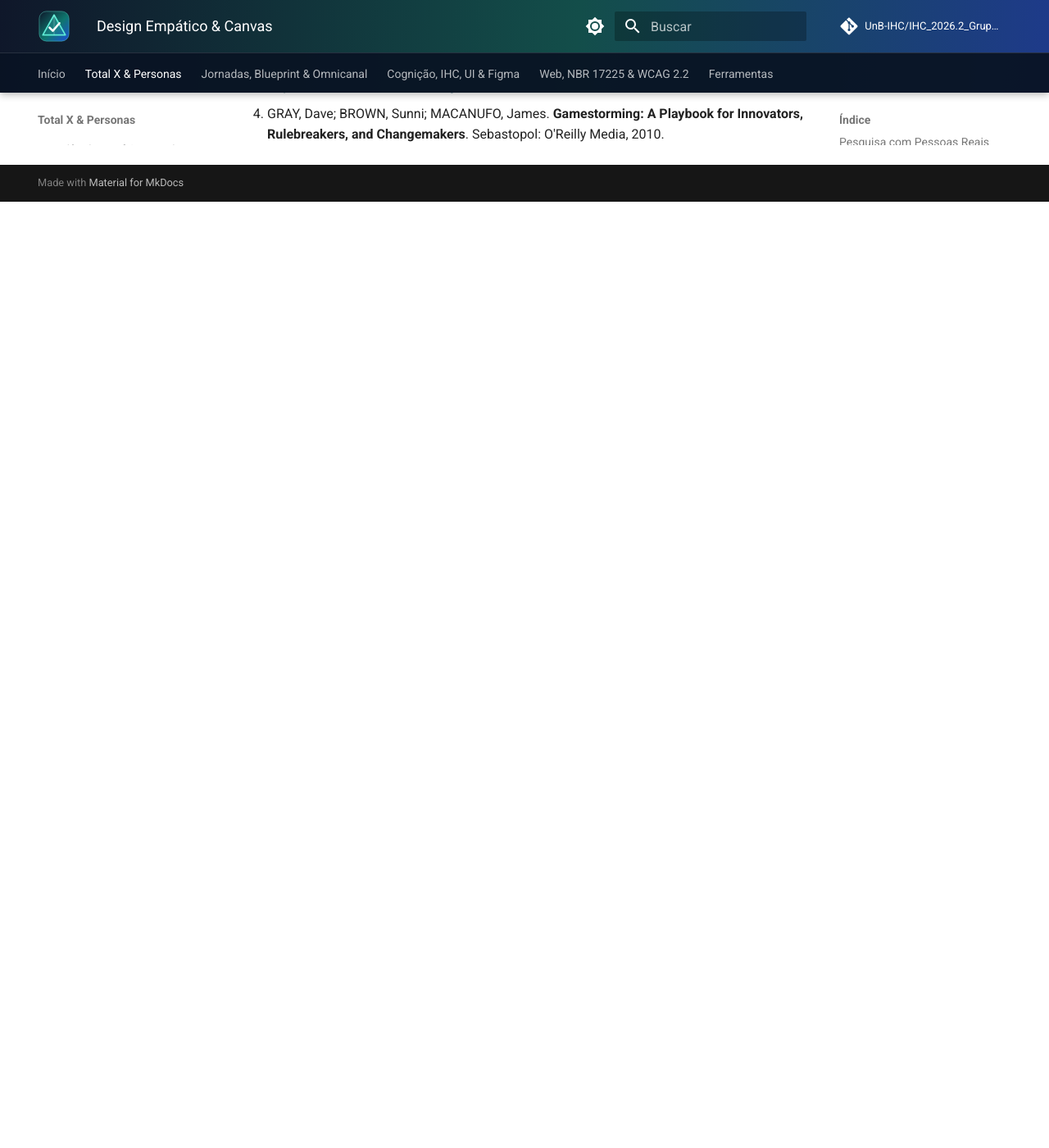
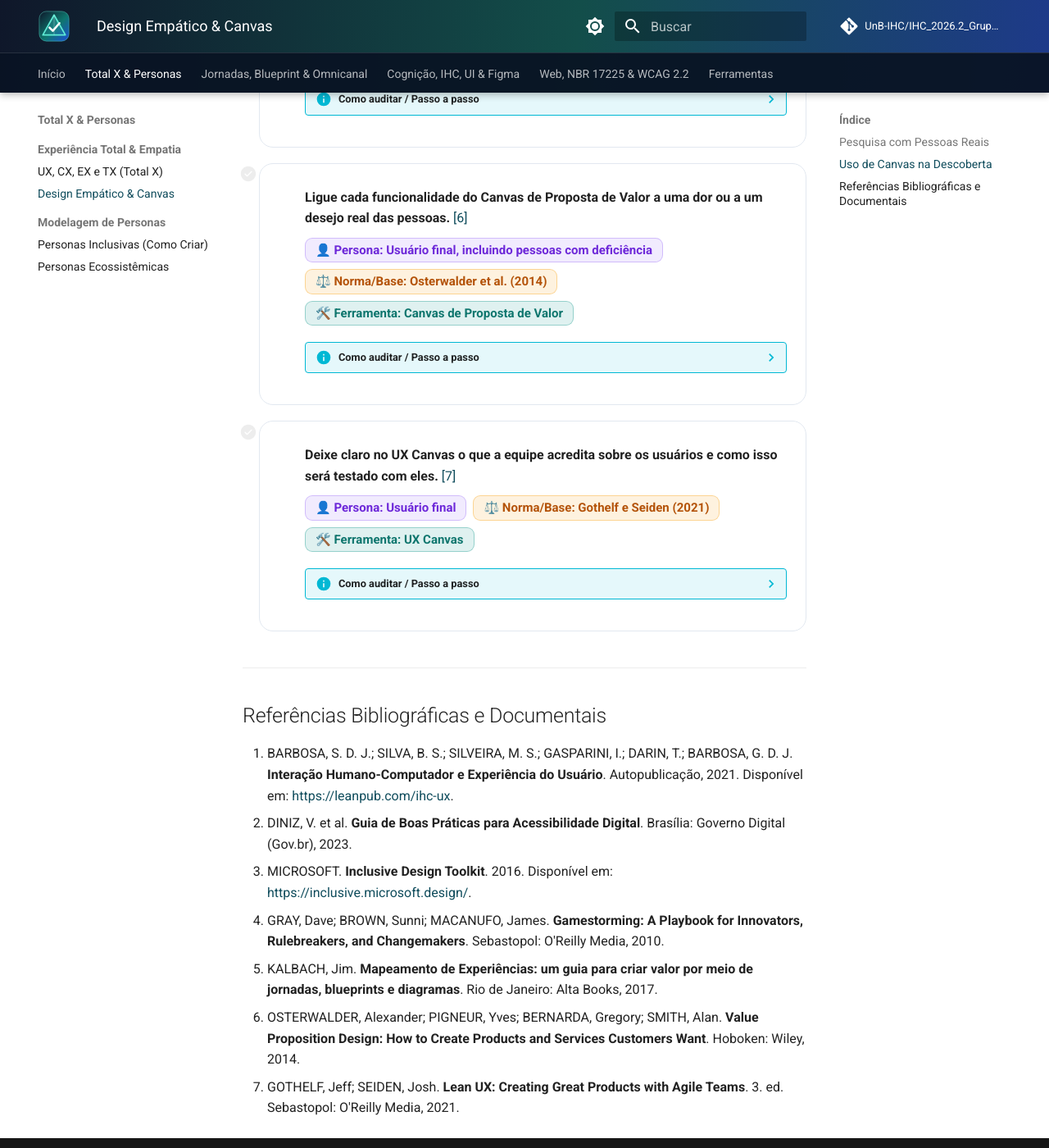
Before and after one commit to UnB-IHC/IHC_2026.2_Grupo10, an MkDocs documentation site: the page built from docs/01-totalx-personas/design-empatico-canvas.md, in a window 1280 px wide and 1400 px high, scrolled down 2550 px. Shown: the whole window at 82% size. Built offline with MkDocs 1.6.1 and Material for MkDocs 9.7.7, drawn with Linux system fonts in a browser that asks for light colours; comment, search, counter and statistics services are not loaded; before the commit the page ends 2796 px from its top, so only the background shows below that; some of the changed text lies outside the part shown.

Commit message:
docs(#5): adiciona checklist de uso de canvas na descoberta

```diff
--- a/docs/01-totalx-personas/design-empatico-canvas.md
+++ b/docs/01-totalx-personas/design-empatico-canvas.md
@@ -36,9 +36,36 @@ Para organizar o que foi aprendido, a equipe usa **Canvas**, que são quadros vi
 
 ---
 
+## Uso de Canvas na Descoberta
+
+- [ ] **Preencha o Mapa de Empatia com informações tiradas da pesquisa com as pessoas.** [[5]](#ref-5)
+    - `👤 Persona: Usuário final` `⚖️ Norma/Base: Kalbach (2017)` `🛠️ Ferramenta: Mapa de Empatia (FigJam / Miro)`
+    ??? info "Como auditar / Passo a passo"
+        1. Escolha três anotações de partes diferentes do Mapa de Empatia.
+        2. Pergunte à equipe de qual entrevista ou observação cada uma veio.
+        3. O critério é atendido quando todas as anotações escolhidas têm origem na pesquisa.
+
+- [ ] **Ligue cada funcionalidade do Canvas de Proposta de Valor a uma dor ou a um desejo real das pessoas.** [[6]](#ref-6)
+    - `👤 Persona: Usuário final, incluindo pessoas com deficiência` `⚖️ Norma/Base: Osterwalder et al. (2014)` `🛠️ Ferramenta: Canvas de Proposta de Valor`
+    ??? info "Como auditar / Passo a passo"
+        1. Liste as funcionalidades do produto que aparecem no canvas.
+        2. Para cada uma, encontre a dor ou o desejo que ela atende.
+        3. O critério é atendido quando nenhuma funcionalidade fica sem uma dor ou desejo ligado a ela.
+
+- [ ] **Deixe claro no UX Canvas o que a equipe acredita sobre os usuários e como isso será testado com eles.** [[7]](#ref-7)
+    - `👤 Persona: Usuário final` `⚖️ Norma/Base: Gothelf e Seiden (2021)` `🛠️ Ferramenta: UX Canvas`
+    ??? info "Como auditar / Passo a passo"
+        1. Verifique se o canvas mostra o problema, o público, os objetivos e as ideias a testar.
+        2. O critério é atendido quando cada ideia importante tem um teste com usuários previsto antes de virar funcionalidade.
+
+---
+
 ## Referências Bibliográficas e Documentais
 
 1. <a id="ref-1"></a> BARBOSA, S. D. J.; SILVA, B. S.; SILVEIRA, M. S.; GASPARINI, I.; DARIN, T.; BARBOSA, G. D. J. **Interação Humano-Computador e Experiência do Usuário**. Autopublicação, 2021. Disponível em: <https://leanpub.com/ihc-ux>.
 2. <a id="ref-2"></a> DINIZ, V. et al. **Guia de Boas Práticas para Acessibilidade Digital**. Brasília: Governo Digital (Gov.br), 2023.
 3. <a id="ref-3"></a> MICROSOFT. **Inclusive Design Toolkit**. 2016. Disponível em: <https://inclusive.microsoft.design/>.
 4. <a id="ref-4"></a> GRAY, Dave; BROWN, Sunni; MACANUFO, James. **Gamestorming: A Playbook for Innovators, Rulebreakers, and Changemakers**. Sebastopol: O'Reilly Media, 2010.
+5. <a id="ref-5"></a> KALBACH, Jim. **Mapeamento de Experiências: um guia para criar valor por meio de jornadas, blueprints e diagramas**. Rio de Janeiro: Alta Books, 2017.
+6. <a id="ref-6"></a> OSTERWALDER, Alexander; PIGNEUR, Yves; BERNARDA, Gregory; SMITH, Alan. **Value Proposition Design: How to Create Products and Services Customers Want**. Hoboken: Wiley, 2014.
+7. <a id="ref-7"></a> GOTHELF, Jeff; SEIDEN, Josh. **Lean UX: Creating Great Products with Agile Teams**. 3. ed. Sebastopol: O'Reilly Media, 2021.
```
